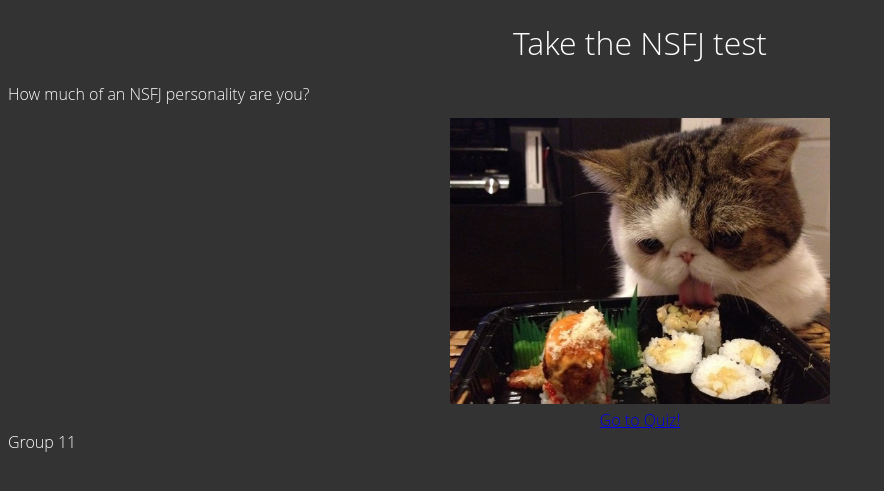
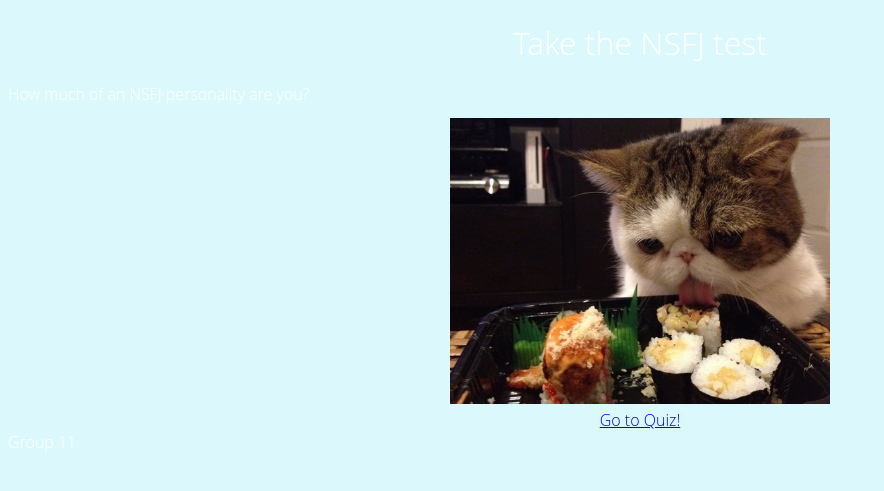
Before and after one commit to SidneyGil/PythonProject-Quiz, a Flask app: page / in a window 1280 px wide. Shown: the top 491 px of the page, without its empty margins (0-884 px from the left). Run offline with Flask 2, Linux system fonts and the light colour scheme.

Commit message:
changed background color

```diff
--- a/static/templatemo-style.css
+++ b/static/templatemo-style.css
@@ -7,7 +7,7 @@ http://www.templatemo.com/tm-517-timeless
 */
 
 body {
-  background-color: #333333;
+  background-color: #DBF9FC;
   color: #ffffff;
   font-family: "Open Sans", Helvetica, Arial, sans-serif;
   font-weight: 300;
```
